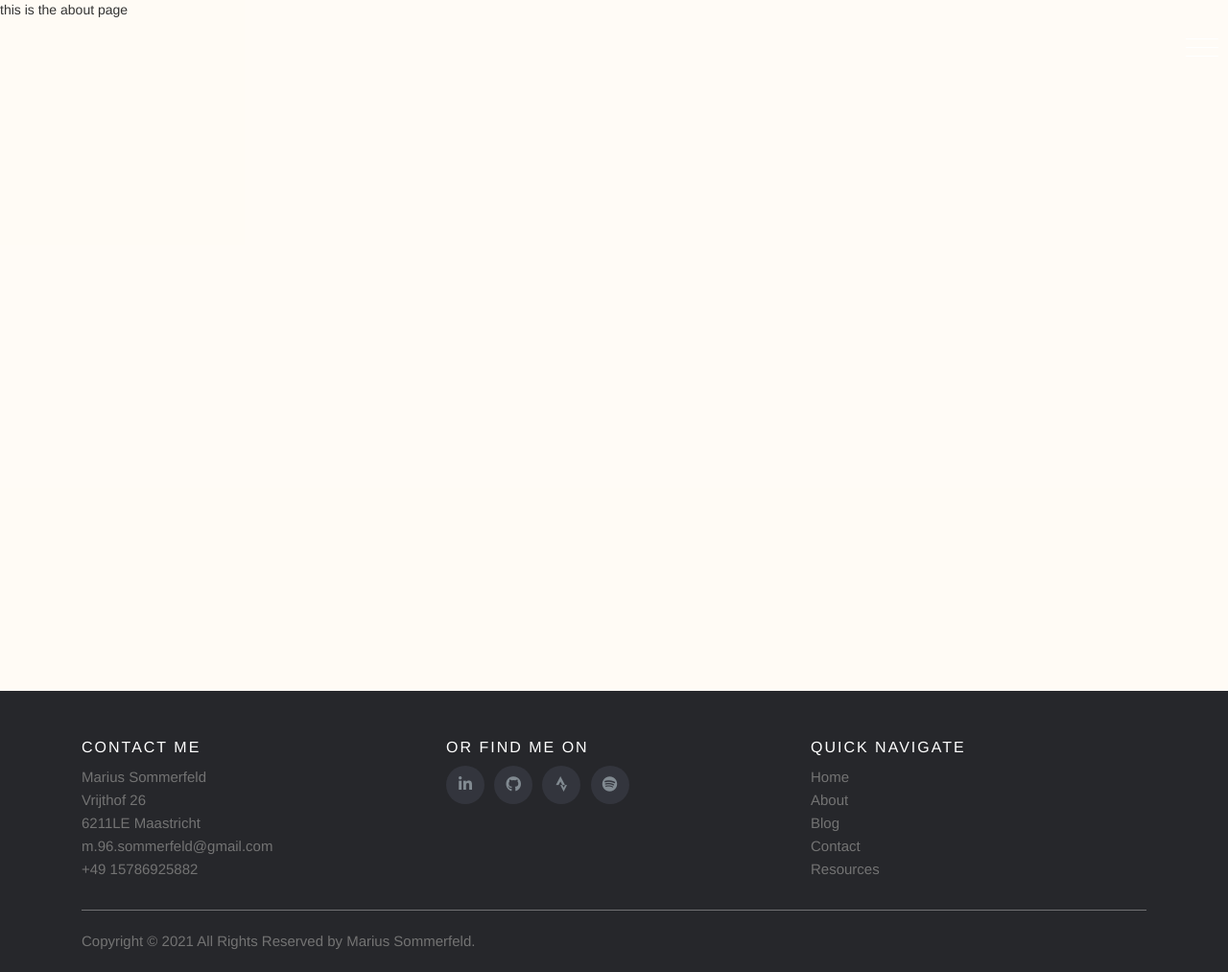
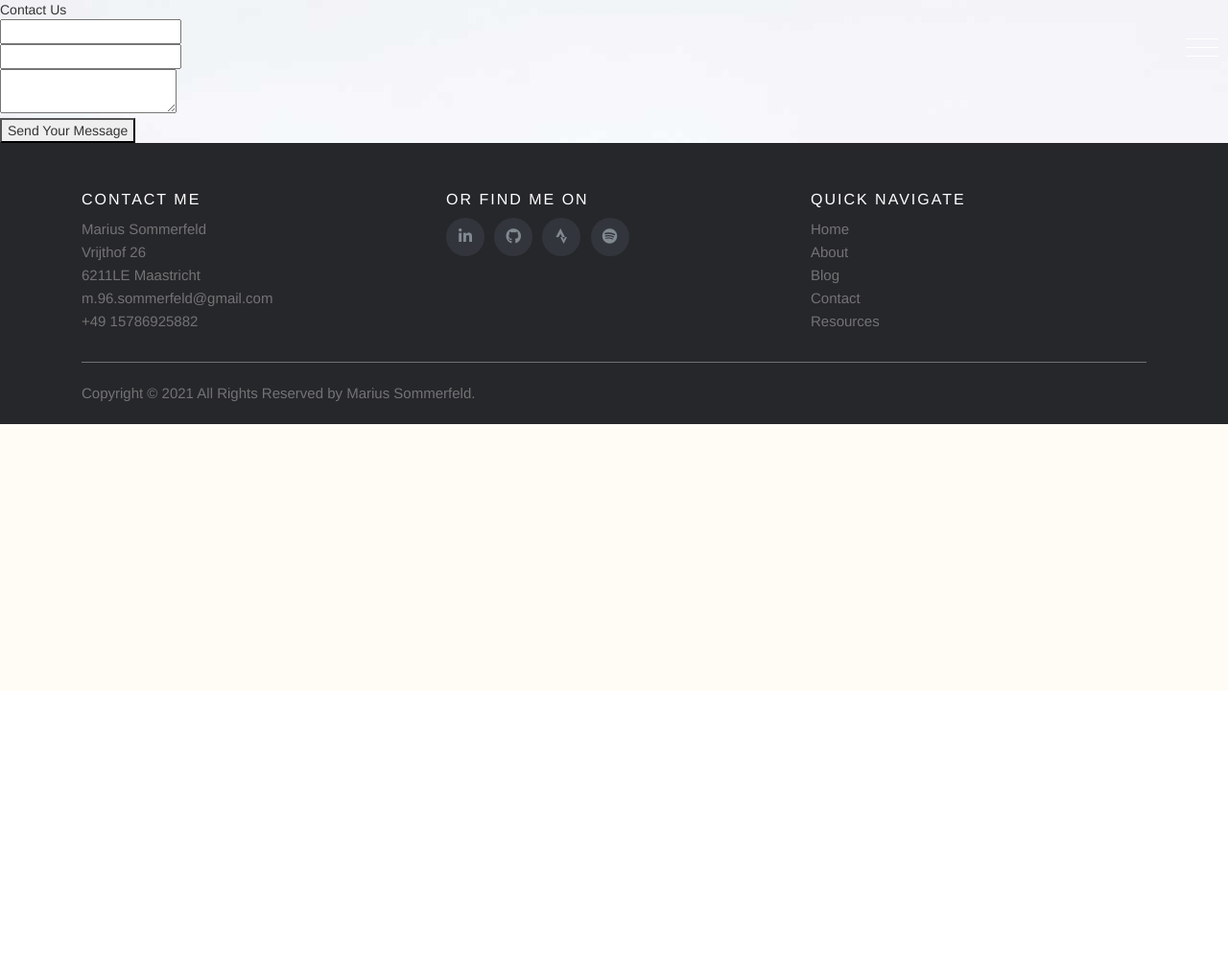
Before and after one commit to Marius-So/Marius-So.github.io, a Jekyll site: the page built from sites/contact.html, in a window 1280 px wide. Shown: the whole page at 96% size. Built offline with Jekyll 4.4.1, drawn with Linux system fonts in a browser that asks for light colours; nearby versions of some CDN libraries; comment, search, counter and statistics services are not loaded; after the commit the page ends 900 px from its top, so only the background shows below that.

Commit message:
before entering random css

```diff
--- a/_sass/404-styling.scss
+++ b/_sass/404-styling.scss
@@ -2,6 +2,7 @@
     background-color: #fff9f0a1;
 
     min-height: 80vb;
+
 
 }
 
@@ -12,6 +13,7 @@
     color: black;
     min-height: 80vb;
     margin-bottom: -5%;
+    font-size: 20px;
 
 }
 
@@ -37,4 +39,17 @@
         margin-left: auto;
         margin-right: auto;
         width: 50%;
+        margin-top: 10%;
+        margin-bottom: 10%;
       }
+
+@media (min-width: 599px){
+    .notfound h1{
+        font-size: 3em;
+    }
+    .notfound h3{
+        font-size: 2em;
+    }
+
+
+}
--- /dev/null
+++ b/_sass/contact-styling.scss
@@ -0,0 +1,3 @@
+.contact{
+
+}
--- a/sites/contact.html
+++ b/sites/contact.html
@@ -3,6 +3,39 @@ layout: default
 title: Contact
 permalink: /sites/contact.html
 ---
-<p>
-    this is the about page
-</p>
+<div class="contact">
+            <div class="bg-contact2" style="background-image: url('/assets/images/bg-01.jpg');">
+                <div class="container-contact2">
+                    <div class="wrap-contact2">
+                        <form class="contact2-form validate-form" name="simple-contact-form" accept-charset="utf-8" action="https://formspree.io/f/xyyboqwy" method="post">
+                            <span class="contact2-form-title">
+                                Contact Us
+                            </span>
+
+                            <div class="wrap-input2 validate-input" data-validate="Name is required">
+                                <input class="input2" type="text" name="name">
+                                <span class="focus-input2" data-placeholder="NAME"></span>
+                            </div>
+
+                            <div class="wrap-input2 validate-input" data-validate = "Valid email is required: ex@abc.xyz">
+                                <input class="input2" type="text" name="email">
+                                <span class="focus-input2" data-placeholder="EMAIL"></span>
+                            </div>
+
+                            <div class="wrap-input2 validate-input" data-validate = "Message is required">
+                                <textarea class="input2" name="message"></textarea>
+                                <span class="focus-input2" data-placeholder="MESSAGE"></span>
+                            </div>
+
+                            <div class="container-contact2-form-btn">
+                                <div class="wrap-contact2-form-btn">
+                                    <div class="contact2-form-bgbtn"></div>
+                                    <button class="contact2-form-btn">
+                                        Send Your Message
+                                    </button>
+                                </div>
+                            </div>
+                        </form>
+                    </div>
+                </div>
+</div>
```
Also changed, not shown: sites/404.html (+4 -8 lines), assets/images/bg-01.jpg (added), 1 other file.
